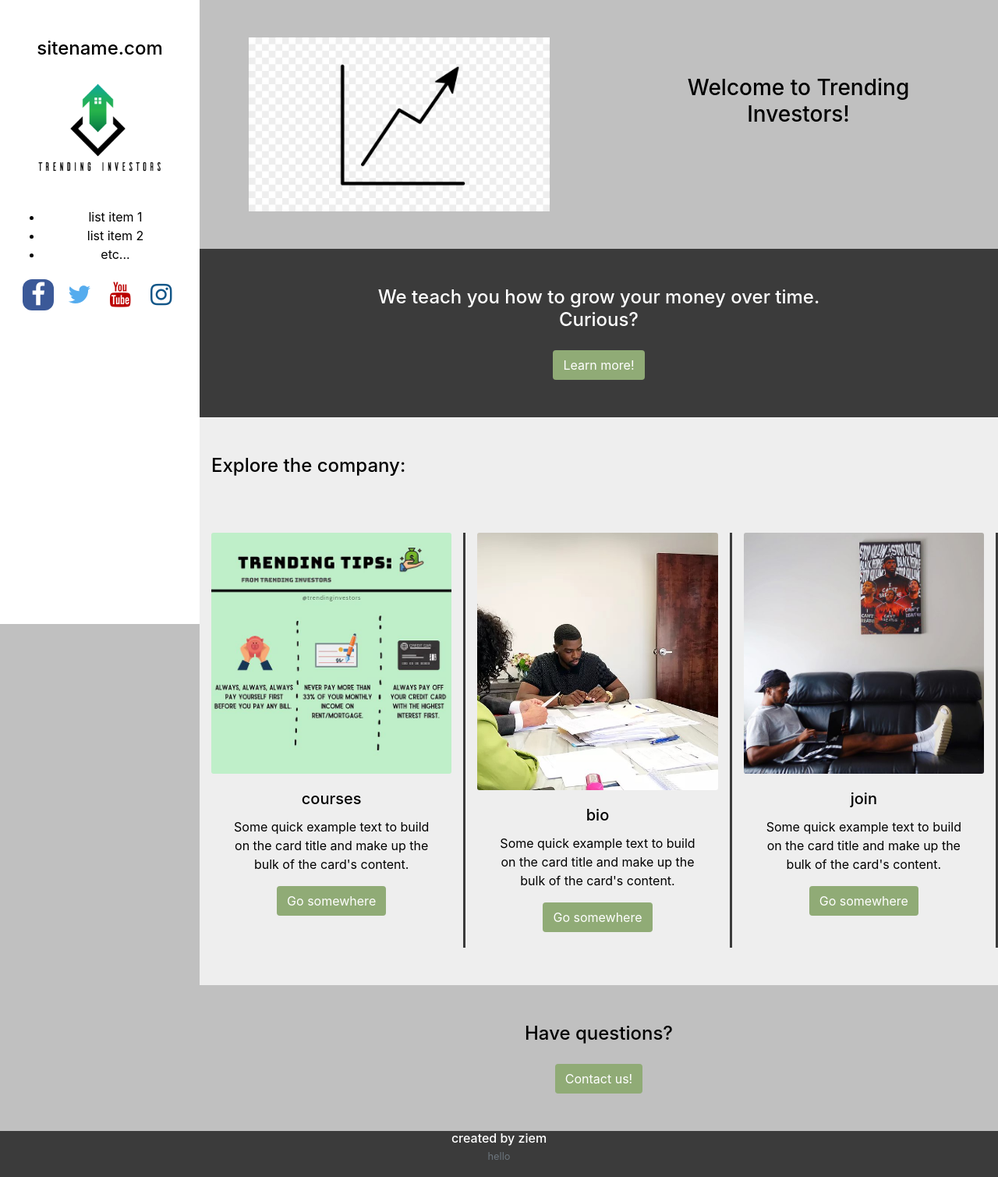
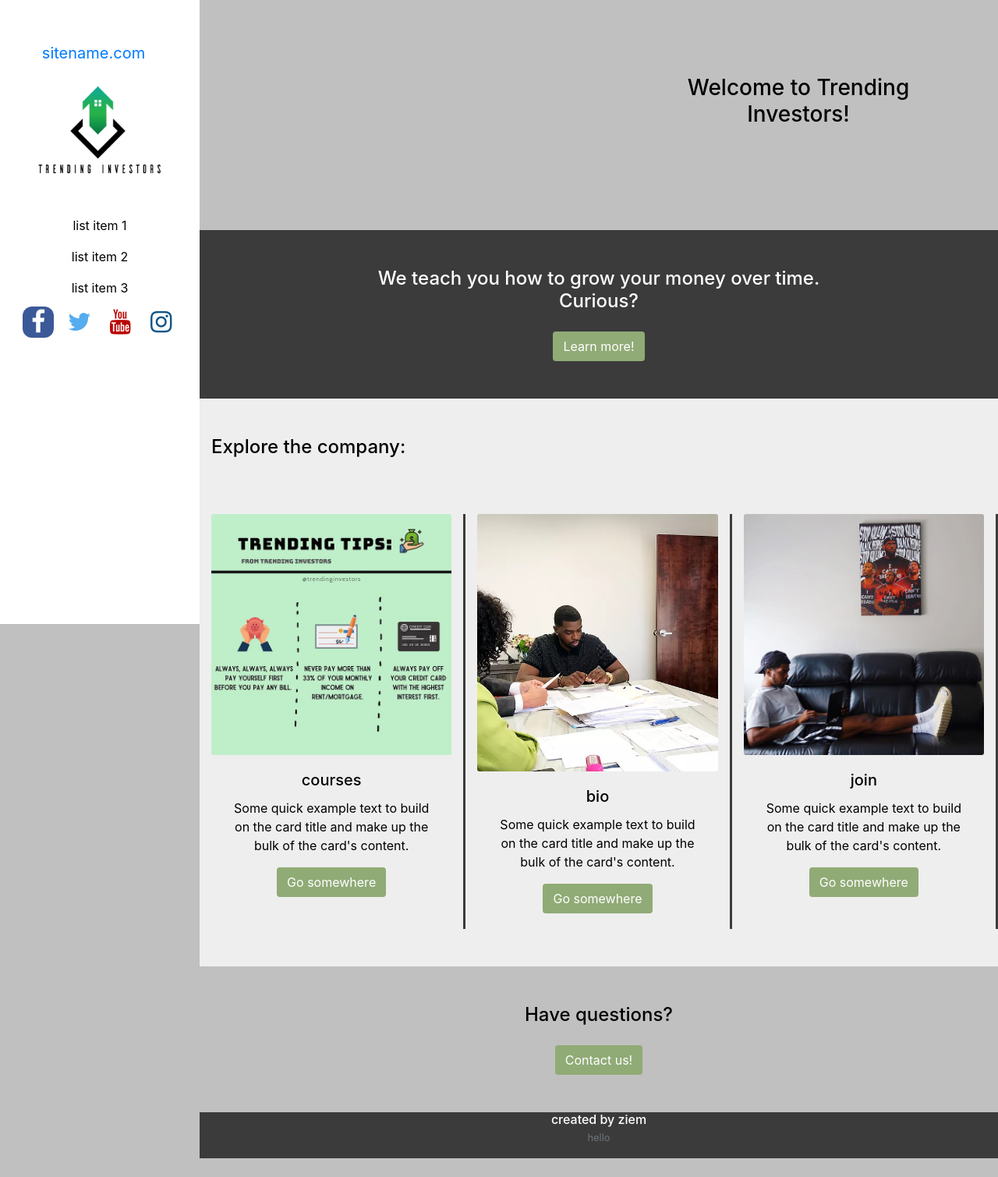
Before and after one commit to ripR0ACH/trending_investors, a PHP site: page / in a window 1280 px wide. Shown: the whole page at 78% size. After the commit the page ends 1485 px from the top, so only its background shows below. Run offline with PHP 8.4, Linux system fonts and the light colour scheme; a map, chart or similar area stays blank; some libraries are stand-ins or nearby versions.

Commit message:
forgot to push this code earlier

```diff
--- a/index.html
+++ b/index.html
@@ -1,6 +1,5 @@
 <!DOCTYPE html>
 <html lang="en">
-
 <head>
     <title>
         test
@@ -12,18 +11,8 @@
     <link rel="stylesheet" href="https://maxcdn.bootstrapcdn.com/bootstrap/4.0.0/css/bootstrap.min.css"
         integrity="sha384-Gn5384xqQ1aoWXA+058RXPxPg6fy4IWvTNh0E263XmFcJlSAwiGgFAW/dAiS6JXm" crossorigin="anonymous">
     <link rel="stylesheet" href="https://cdnjs.cloudflare.com/ajax/libs/font-awesome/4.7.0/css/font-awesome.min.css">
-    <script src="https://code.jquery.com/jquery-3.2.1.slim.min.js"
-        integrity="sha384-KJ3o2DKtIkvYIK3UENzmM7KCkRr/rE9/Qpg6aAZGJwFDMVNA/GpGFF93hXpG5KkN"
-        crossorigin="anonymous"></script>
-    <script src="https://cdnjs.cloudflare.com/ajax/libs/popper.js/1.12.9/umd/popper.min.js"
-        integrity="sha384-ApNbgh9B+Y1QKtv3Rn7W3mgPxhU9K/ScQsAP7hUibX39j7fakFPskvXusvfa0b4Q"
-        crossorigin="anonymous"></script>
-    <script src="https://maxcdn.bootstrapcdn.com/bootstrap/4.0.0/js/bootstrap.min.js"
-        integrity="sha384-JZR6Spejh4U02d8jOt6vLEHfe/JQGiRRSQQxSfFWpi1MquVdAyjUar5+76PVCmYl"
-        crossorigin="anonymous"></script>
     <link rel="stylesheet" href="style.css">
 </head>
-
 <body class="container-fluid">
     <header>
         <div id="nav-toggle">
@@ -34,17 +23,25 @@
         </div>
         <nav class="nav pt-5 align-content-start justify-content-center">
             <div class="container">
-                <h4>sitename.com</h4>
+                <a class="navbar-brand" href="#">
+                    sitename.com
+                </a>
                 <img class="nav-logo" src="trending-logo.png" alt="logo">
-                <ul>
-                    <li>
-                        list item 1
+                <ul class="navbar-nav">
+                    <li class="navbar-link my-2">
+                        <a href="#">
+                            list item 1
+                        </a>
                     </li>
-                    <li>
-                        list item 2
+                    <li class="navbar-link my-2">
+                        <a href="#">
+                            list item 2
+                        </a>
                     </li>
-                    <li>
-                        etc...
+                    <li class="navbar-link my-2">
+                        <a href="#">
+                            list item 3
+                        </a>
                     </li>
                 </ul>
             </div>
@@ -59,19 +56,19 @@
     <main class="content">
         <div class="row">
             <div class="col-sm-6">
-                <div class="m-5">
-                    <img class="img-fluid" src="graph.jpg" alt="graph pic">
+                <div class="h-100 p-5">
+                    <canvas id="trendGraph"></canvas>
                 </div>
             </div>
             <div class="col-sm-6 align-items-center justify-content-center">
-                <div class="m-5 p-5">
+                <div class="p-5 m-5 h-100">
                     <h3 class="text-center">
                         Welcome to Trending Investors!
                     </h3>
                 </div>
             </div>
         </div>
-        <div class="row secondary-bg shadow">
+        <div class="row secondary-bg">
             <div class="col-12 my-5 text-center">
                 <h4>
                     We teach you how to grow your money over time. <br /> Curious?
@@ -150,6 +147,15 @@
             </div>
         </div>
     </footer>
+    <script src="https://code.jquery.com/jquery-3.2.1.slim.min.js"
+        integrity="sha384-KJ3o2DKtIkvYIK3UENzmM7KCkRr/rE9/Qpg6aAZGJwFDMVNA/GpGFF93hXpG5KkN"
+        crossorigin="anonymous"></script>
+    <script src="https://cdnjs.cloudflare.com/ajax/libs/popper.js/1.12.9/umd/popper.min.js"
+        integrity="sha384-ApNbgh9B+Y1QKtv3Rn7W3mgPxhU9K/ScQsAP7hUibX39j7fakFPskvXusvfa0b4Q"
+        crossorigin="anonymous"></script>
+    <script src="https://maxcdn.bootstrapcdn.com/bootstrap/4.0.0/js/bootstrap.min.js"
+        integrity="sha384-JZR6Spejh4U02d8jOt6vLEHfe/JQGiRRSQQxSfFWpi1MquVdAyjUar5+76PVCmYl"
+        crossorigin="anonymous"></script>
     <script src="index.js"></script>
 </body>
 </html>
--- a/index.js
+++ b/index.js
@@ -1,4 +1,18 @@
+function makeGraph() {
+    var canvas = document.getElementById("trendGraph");
+    var h = canvas.clientHeight;
+    var w = canvas.clientWidth;
+    var ctx = canvas.getContext("2d");
+    ctx.lineWidth = 5;
+    ctx.strokeStyle = "green";
+    ctx.moveTo(w/20, h/20);
+    ctx.lineTo(w/20, 0;
+    ctx.lineTo(w, h-100);
+    ctx.stroke();
+    console.log(w / 2 + " " + h / 2);
+}
 $(document).ready(function () {
+    makeGraph();
     $('#nav-toggle').click(function () {
         $(this).toggleClass('open');
         $('.nav, .content').toggleClass('open');
--- a/style.css
+++ b/style.css
@@ -28,6 +28,9 @@ nav {
 }
 nav.open {
   left: 0;
+}
+li.navbar-link > a {
+  color: black!important;
 }
 .nav-logo {
   max-width: 80%;
@@ -128,6 +131,10 @@ div.row.secondary-bg {
   width: 0%;
   left: 50%;
 }
+#trendGraph {
+  width: 100%;
+  height: 100%;
+}
 @media (min-width: 768px) {
   nav {
     width: 20vw;
@@ -139,4 +146,7 @@ div.row.secondary-bg {
   main.content {
     margin-left: 20vw;
   }
+  footer {
+    margin-left: 20vw;
+  }
 }
```
